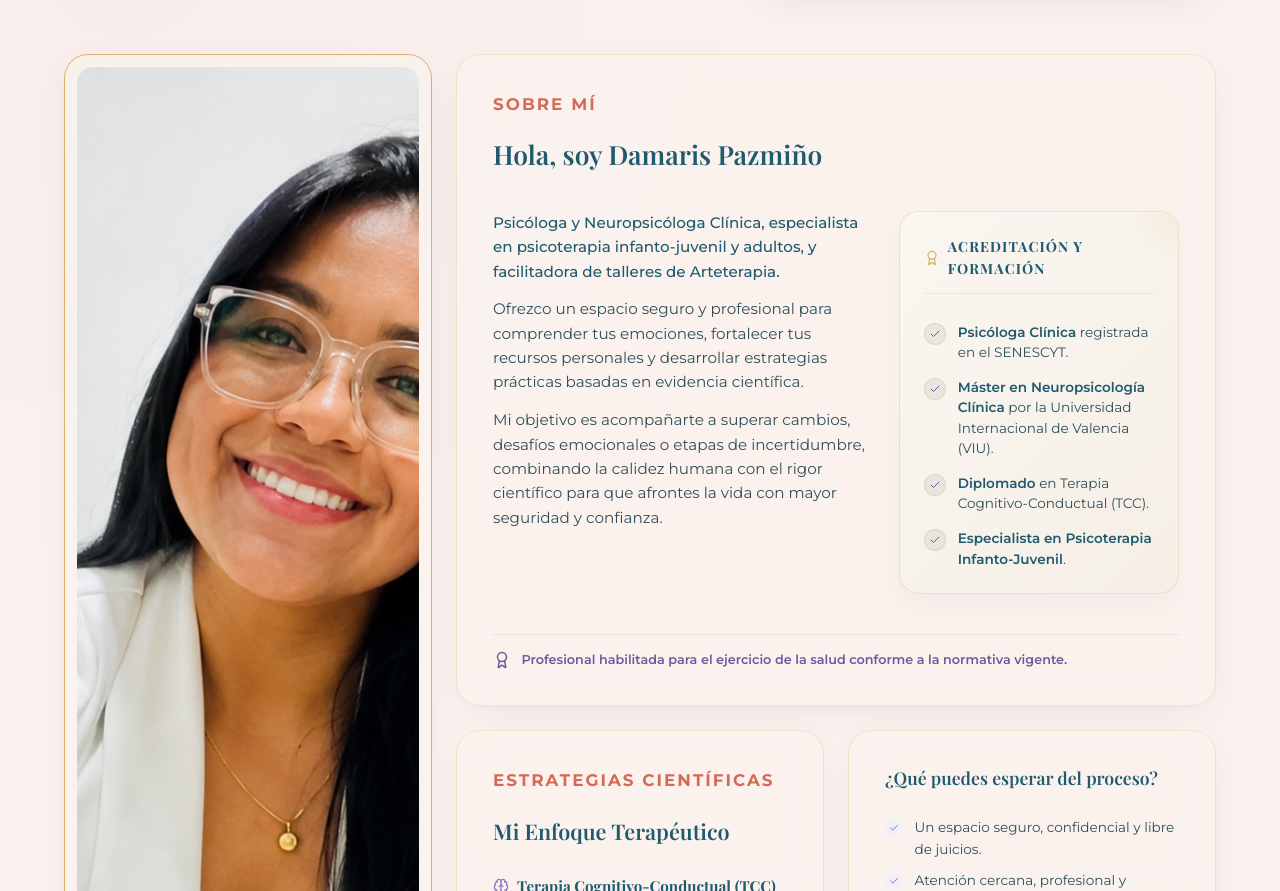
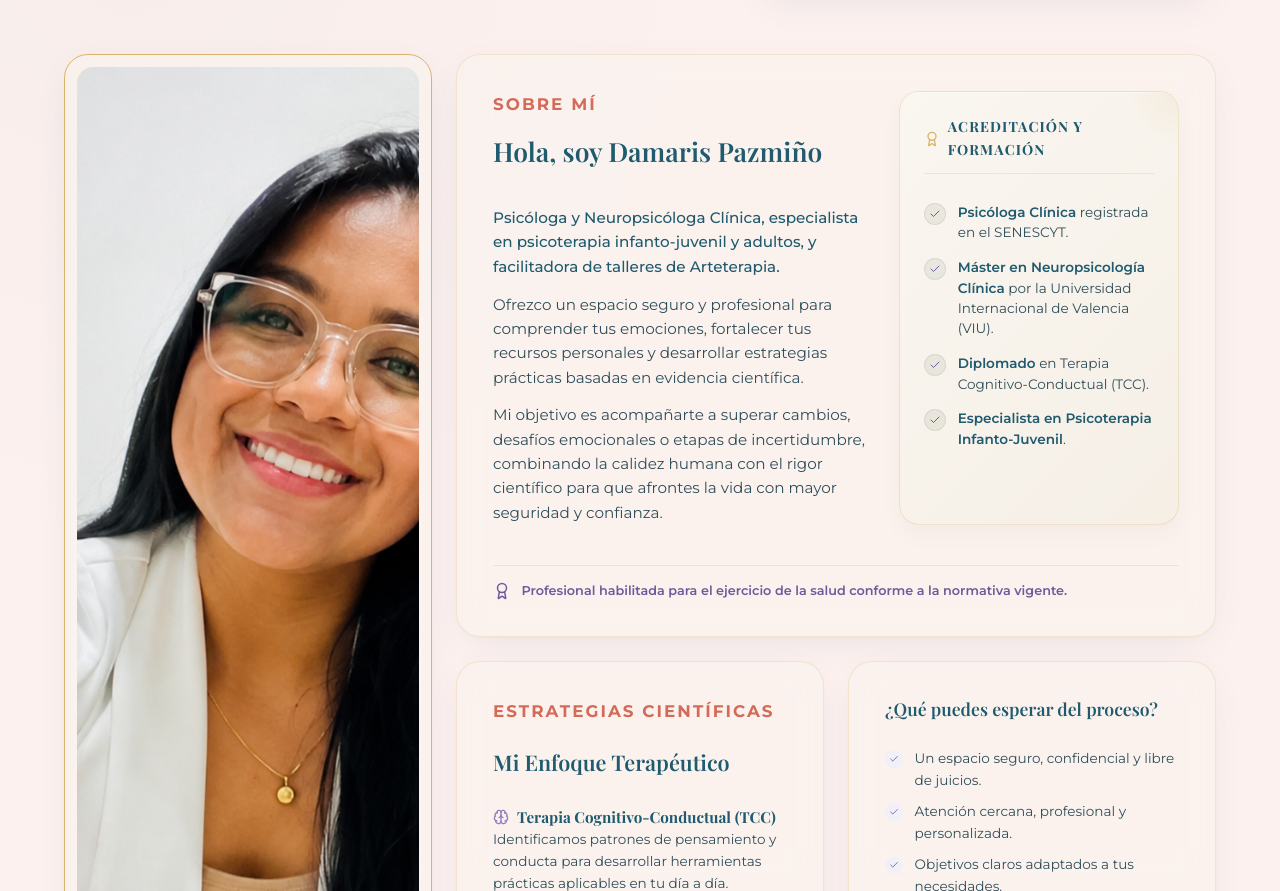
Before and after one commit to MAXVMVS/psic-damarispazmino, a React (Vite) app: page / in a window 1280 px wide. Shown: the part 1152-2043 px from the top of the page. Built offline with nearby package versions, Linux system fonts and the light colour scheme; no server answers; a web font is replaced by a local one.

Commit message:
design: align bento credentials card side-by-side with the about-me title on desktop by moving the title inside bento-bio-col-narrative

```diff
--- a/src/App.tsx
+++ b/src/App.tsx
@@ -325,11 +325,11 @@ Quedo atento/a a su respuesta. ¡Muchas gracias!`;
 
             {/* Bento Card 2: Condensed Bio */}
             <div className="bento-card bento-bio-card">
-              <span className="section-tag" style={{ fontSize: '1.05rem', marginBottom: '0.25rem', fontWeight: 700 }}>Sobre mí</span>
-              <h3 className="bento-card-title" style={{ fontSize: '1.65rem', marginBottom: '1.5rem' }}>Hola, soy Damaris Pazmiño</h3>
-
               <div className="bento-bio-grid">
                 <div className="bento-bio-col-narrative">
+                  <span className="section-tag" style={{ fontSize: '1.05rem', marginBottom: '0.25rem', fontWeight: 700 }}>Sobre mí</span>
+                  <h3 className="bento-card-title" style={{ fontSize: '1.65rem', marginBottom: '1.5rem', marginTop: 0 }}>Hola, soy Damaris Pazmiño</h3>
+
                   <p className="bento-card-p" style={{ fontWeight: 500, color: 'var(--color-navy)' }}>
                     Psicóloga y Neuropsicóloga Clínica, especialista en psicoterapia infanto-juvenil y adultos, y facilitadora de talleres de Arteterapia.
                   </p>
```
